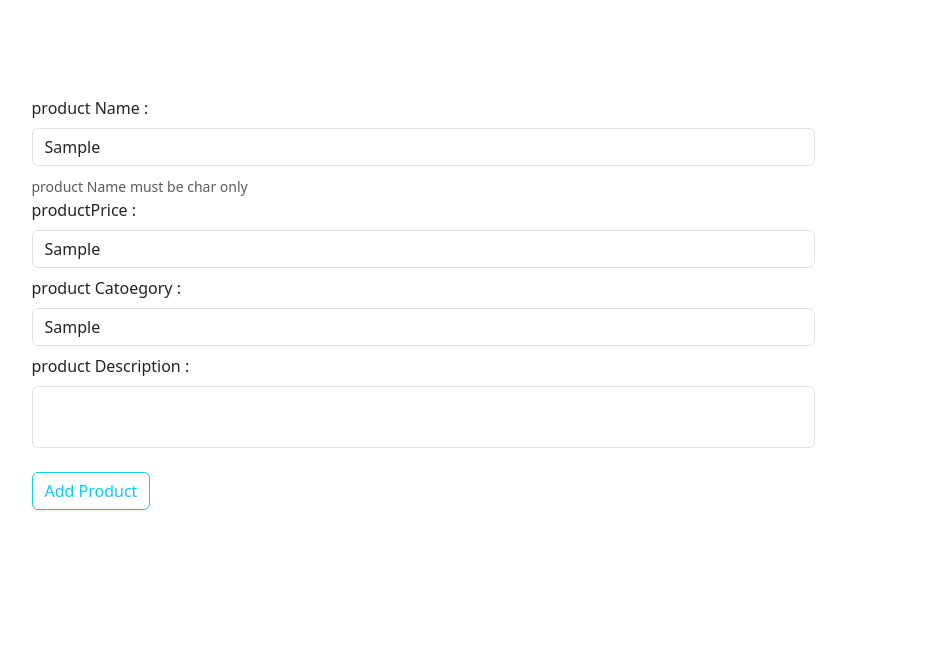
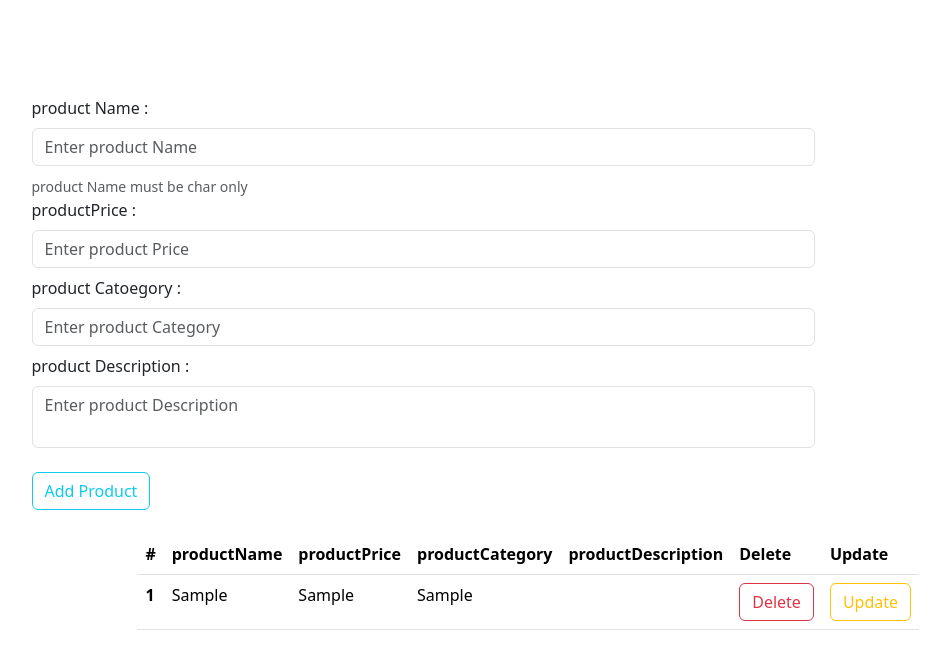
Before and after one commit to Ebramrasmy/crud-project, a plain HTML site: page index.html in a window 1280 px wide. Both pictures are taken after typing "Sample", "Sample", "Sample" into the empty fields and a click on the button "Add Product". Shown: the whole page, without its empty margins (217-1159 px from the left). Drawn offline with nearby package versions, Linux system fonts and the light colour scheme.

Commit message:
create function display

```diff
--- a/index.html
+++ b/index.html
@@ -13,23 +13,38 @@
         <div class="w-75 mx-auto my-5">
         <div class="form-group">
           <label for="productName" >product Name :</label>
-          <input type="text" class="my-2 form-control" id="productName" placeholder="Enter productName">
+          <input type="text" class="my-2 form-control" id="productName" placeholder="Enter product Name">
           <small class="text-muted">product Name must be char only</small>
         </div>
         <div class="form-group">
           <label for="productPrice" >productPrice :</label>
-          <input type="text" class="my-2 form-control" id="productPrice" placeholder="Enter productPrice">
+          <input type="text" class="my-2 form-control" id="productPrice" placeholder="Enter product Price">
       </div>
         <div class="form-group">
           <label for="productCategory" >product Catoegory :</label>
-          <input type="text" class="my-2 form-control" id="productCategory" placeholder="Enter productCategory">
+          <input type="text" class="my-2 form-control" id="productCategory" placeholder="Enter product Category">
       </div>
         <div class="form-group">
           <label for="productDescription" >product Description :</label>
-          <textarea type="text" class="my-2 form-control" id="productDescription" placeholder="Enter productDescription"> </textarea>
+          <textarea type="text" class="my-2 form-control" id="productDescription" placeholder="Enter product Description"> </textarea>
       </div>
       <button onclick="addProduct()" id="addp" class="my-3 btn btn-outline-info">Add Product</button>
 
+  <div class="w-75 mx-auto p-2">
+    <table class="table ">
+      <thead>
+          <th scope="col">#</th>
+          <th scope="col">productName</th>
+          <th scope="col">productPrice</th>
+          <th scope="col">productCategory</th>
+          <th scope="col">productDescription</th>
+          <th scope="col" >Delete</th>
+          <th scope="col" >Update</th>
+      </thead>
+      <tbody id="productTableBody">
+
+      </tbody>
+  </div>
   </div>
   </div>
 
--- a/js/script.js
+++ b/js/script.js
@@ -3,12 +3,41 @@ var productPriceInput = document.getElementById("productPrice");
 var productCategoryInput = document.getElementById("productCategory");
 var productDescInput = document.getElementById("productDescription");
 
+var productcontainer=[];
+
 function addProduct() {
-    var oroduct={
+    var product={
         name: productNameInput.value,
         price: productPriceInput.value,
         category: productCategoryInput.value,
         description: productDescInput.value
     }
-    console.log(oroduct);
+    productcontainer.push(product);
+    console.log(productcontainer);
+    clearForm();
+    displayProducts();
+
 }
+
+function clearForm() {
+    productNameInput.value = "";
+    productPriceInput.value = "";
+    productCategoryInput.value = "";
+    productDescInput.value = "";
+}
+
+function displayProducts() {
+    var cartoona = "";
+    for (var i = 0; i < productcontainer.length; i++) {
+        cartoona += `<tr>
+        <th scope="row">${i+1}</th>
+        <td>${productcontainer[i].name}</td>
+        <td>${productcontainer[i].price}</td>
+        <td>${productcontainer[i].category}</td>
+        <td>${productcontainer[i].description}</td>
+        <td><button class="btn btn-outline-danger">Delete</button></td>
+        <td><button class="btn btn-outline-warning">Update</button></td>
+      </tr>`;
+    }
+document.getElementById("productTableBody").innerHTML = cartoona;
+}
```
